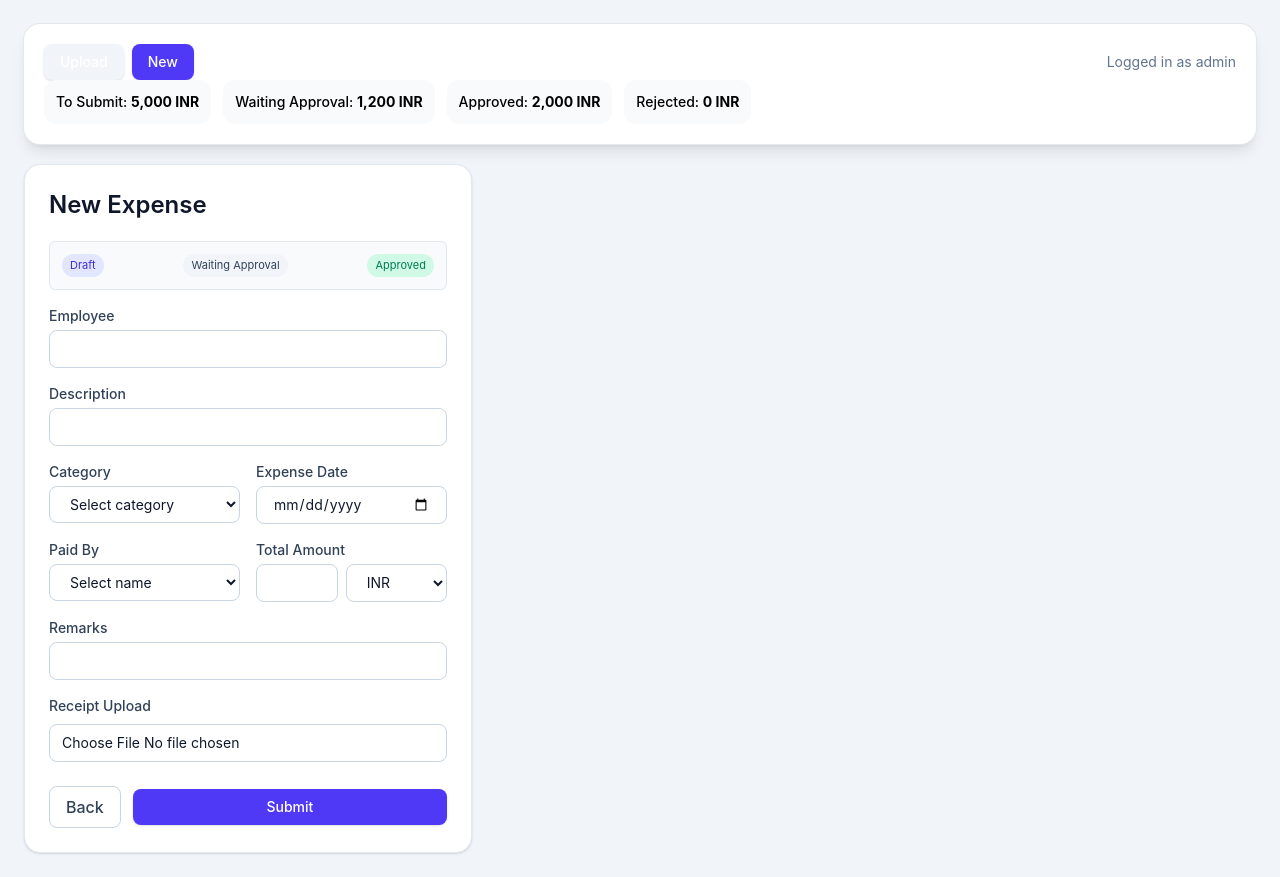
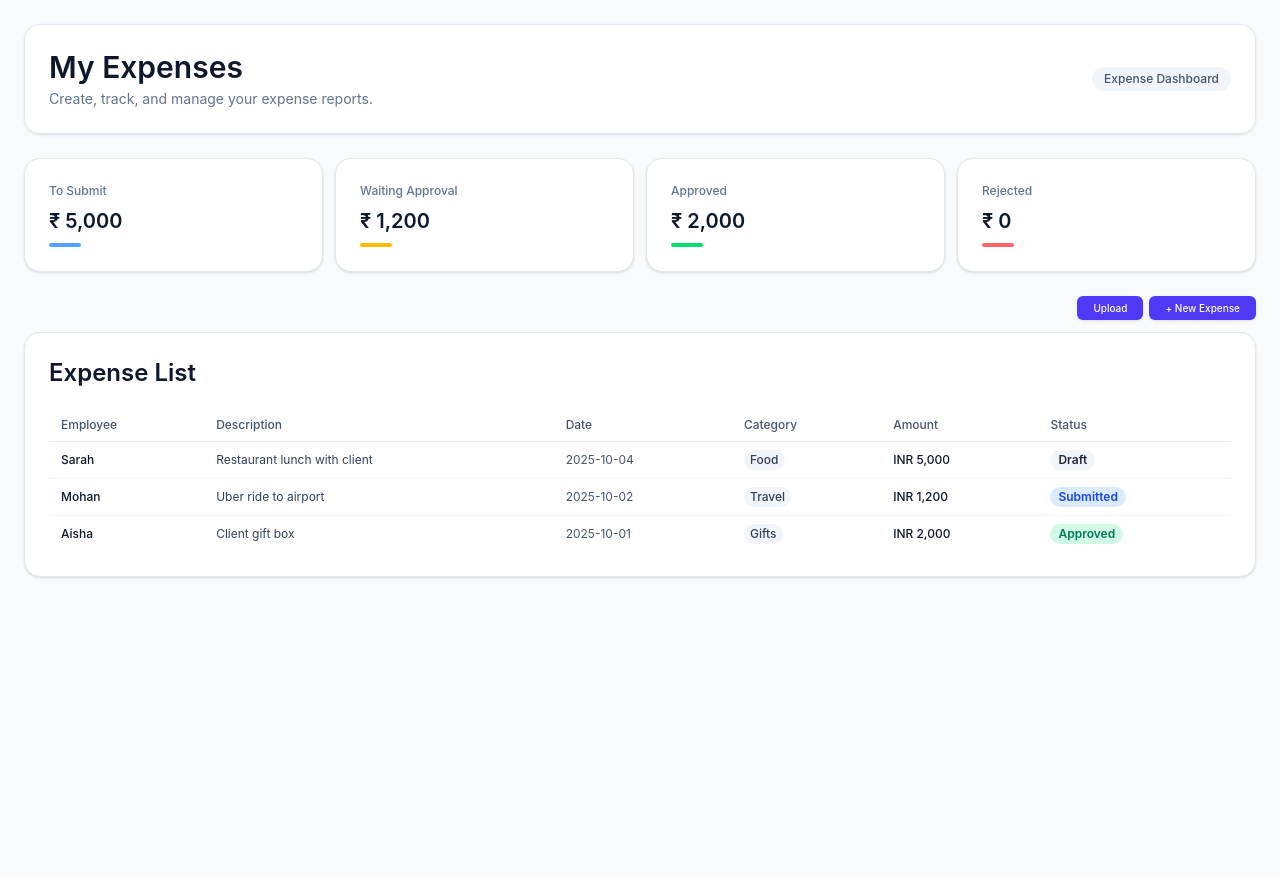
Before and after one commit to Pratik5252/odoo-hack-26-project, a React (Vite) app in the folder frontend/: page /expenses/new in a window 1280 px wide. After the commit the page ends 800 px from the top, so only its background shows below. Built offline with nearby package versions, Linux system fonts and the light colour scheme.

Commit message:
enhance the expense dashbaord

```diff
--- /dev/null
+++ b/frontend/src/components/ui/dialog.tsx
@@ -0,0 +1,63 @@
+import { useEffect } from "react";
+
+interface DialogProps {
+  isOpen: boolean;
+  onClose: () => void;
+  title?: string;
+  children: React.ReactNode;
+}
+
+export function Dialog({ isOpen, onClose, title, children }: DialogProps) {
+  useEffect(() => {
+    const handleEscape = (e: KeyboardEvent) => {
+      if (e.key === "Escape") {
+        onClose();
+      }
+    };
+
+    if (isOpen) {
+      document.addEventListener("keydown", handleEscape);
+      document.body.style.overflow = "hidden";
+    }
+
+    return () => {
+      document.removeEventListener("keydown", handleEscape);
+      document.body.style.overflow = "unset";
+    };
+  }, [isOpen, onClose]);
+
+  if (!isOpen) return null;
+
+  return (
+    <div className="fixed inset-0 z-50 flex items-center justify-center">
+      {/* Backdrop */}
+      <div
+        className="absolute inset-0 bg-black/50 dark:bg-black/70"
+        onClick={onClose}
+      />
+
+      {/* Dialog */}
+      <div className="relative z-50 max-h-[90vh] w-full max-w-2xl overflow-y-auto rounded-lg bg-white p-6 shadow-xl dark:bg-slate-900">
+        {/* Close Button */}
+        <button
+          onClick={onClose}
+          className="absolute right-4 top-4 text-slate-400 hover:text-slate-600 dark:text-slate-500 dark:hover:text-slate-300"
+        >
+          <svg className="h-5 w-5" fill="none" stroke="currentColor" viewBox="0 0 24 24">
+            <path strokeLinecap="round" strokeLinejoin="round" strokeWidth={2} d="M6 18L18 6M6 6l12 12" />
+          </svg>
+        </button>
+
+        {/* Title */}
+        {title && (
+          <h2 className="mb-4 pr-6 text-lg font-semibold text-slate-900 dark:text-white">
+            {title}
+          </h2>
+        )}
+
+        {/* Content */}
+        <div className="pr-2">{children}</div>
+      </div>
+    </div>
+  );
+}
--- a/frontend/src/features/expenses/components/ExpenseForm.tsx
+++ b/frontend/src/features/expenses/components/ExpenseForm.tsx
@@ -71,29 +71,39 @@ export function ExpenseForm({ onSave, onCancel }: ExpenseFormProps) {
   };
 
   return (
-    <Card title="New Expense">
-      <div className="rounded-md border border-slate-200 bg-slate-50 p-3 text-xs text-slate-600 dark:border-slate-700 dark:bg-slate-800 dark:text-slate-300">
-        <div className="flex items-center justify-between gap-2 text-[11px]">
-          <span className="rounded-full bg-indigo-100 px-2 py-1 text-indigo-700 dark:bg-indigo-900 dark:text-indigo-200">Draft</span>
-          <span className="rounded-full bg-slate-100 px-2 py-1 text-slate-700 dark:bg-slate-800 dark:text-slate-200">Waiting Approval</span>
-          <span className="rounded-full bg-emerald-100 px-2 py-1 text-emerald-700 dark:bg-emerald-900 dark:text-emerald-200">Approved</span>
-        </div>
-      </div>
-
-      <form onSubmit={handleSubmit} className="space-y-4 pt-4">
+    <Card className="max-w-none border-0 bg-transparent shadow-none">
+      <form onSubmit={handleSubmit} className="space-y-4">
         <div>
-          <Label htmlFor="employee">Employee</Label>
-          <Input id="employee" value={formState.employee} onChange={(e) => setFormState((p) => ({ ...p, employee: e.target.value }))} error={errors.employee} />
+          <Label htmlFor="employee">
+            Employee <span className="text-rose-500">*</span>
+          </Label>
+          <Input
+            id="employee"
+            placeholder="Enter employee name"
+            value={formState.employee}
+            onChange={(e) => setFormState((p) => ({ ...p, employee: e.target.value }))}
+            error={errors.employee}
+          />
         </div>
 
         <div>
-          <Label htmlFor="description">Description</Label>
-          <Input id="description" value={formState.description} onChange={(e) => setFormState((p) => ({ ...p, description: e.target.value }))} error={errors.description} />
+          <Label htmlFor="description">
+            Description <span className="text-rose-500">*</span>
+          </Label>
+          <Input
+            id="description"
+            placeholder="What was this expense for?"
+            value={formState.description}
+            onChange={(e) => setFormState((p) => ({ ...p, description: e.target.value }))}
+            error={errors.description}
+          />
         </div>
 
         <div className="grid gap-4 md:grid-cols-2">
           <div>
-            <Label htmlFor="category">Category</Label>
+            <Label htmlFor="category">
+              Category <span className="text-rose-500">*</span>
+            </Label>
             <Select id="category" value={formState.category} onChange={(e) => setFormState((p) => ({ ...p, category: e.target.value }))}>
               <option value="">Select category</option>
               {categories.map((cat) => (
@@ -104,12 +114,22 @@ export function ExpenseForm({ onSave, onCancel }: ExpenseFormProps) {
           </div>
 
           <div>
-            <Label htmlFor="date">Expense Date</Label>
-            <Input id="date" type="date" value={formState.date} onChange={(e) => setFormState((p) => ({ ...p, date: e.target.value }))} error={errors.date} />
+            <Label htmlFor="date">
+              Expense Date <span className="text-rose-500">*</span>
+            </Label>
+            <Input
+              id="date"
+              type="date"
+              value={formState.date}
+              onChange={(e) => setFormState((p) => ({ ...p, date: e.target.value }))}
+              error={errors.date}
+            />
           </div>
 
           <div>
-            <Label htmlFor="paidBy">Paid By</Label>
+            <Label htmlFor="paidBy">
+              Paid By <span className="text-rose-500">*</span>
+            </Label>
             <Select id="paidBy" value={formState.paidBy} onChange={(e) => setFormState((p) => ({ ...p, paidBy: e.target.value }))}>
               <option value="">Select name</option>
               {paidByList.map((item) => (
@@ -120,9 +140,19 @@ export function ExpenseForm({ onSave, onCancel }: ExpenseFormProps) {
           </div>
 
           <div>
-            <Label htmlFor="total">Total Amount</Label>
+            <Label htmlFor="total">
+              Total Amount <span className="text-rose-500">*</span>
+            </Label>
             <div className="flex gap-2">
-              <Input id="total" type="number" min={0} value={formState.amount} onChange={(e) => setFormState((p) => ({ ...p, amount: e.target.value }))} error={errors.amount} />
+              <Input
+                id="total"
+                type="number"
+                min={0}
+                placeholder="0"
+                value={formState.amount}
+                onChange={(e) => setFormState((p) => ({ ...p, amount: e.target.value }))}
+                error={errors.amount}
+              />
               <Select id="currency" value={formState.currency} onChange={(e) => setFormState((p) => ({ ...p, currency: e.target.value }))}>
                 {currencies.map((cur) => (<option key={cur} value={cur}>{cur}</option>))}
               </Select>
@@ -133,7 +163,12 @@ export function ExpenseForm({ onSave, onCancel }: ExpenseFormProps) {
 
         <div>
           <Label htmlFor="remarks">Remarks</Label>
-          <Input id="remarks" value={formState.remarks} onChange={(e) => setFormState((p) => ({ ...p, remarks: e.target.value }))} />
+          <Input
+            id="remarks"
+            placeholder="Any additional notes (optional)"
+            value={formState.remarks}
+            onChange={(e) => setFormState((p) => ({ ...p, remarks: e.target.value }))}
+          />
         </div>
 
         <div>
@@ -143,16 +178,22 @@ export function ExpenseForm({ onSave, onCancel }: ExpenseFormProps) {
             type="file"
             accept="image/*,application/pdf"
             onChange={(e) => setFormState((p) => ({ ...p, receipt: e.target.files ? e.target.files[0] : null }))}
-            className="mt-1 w-full rounded-lg border border-slate-300 bg-white px-3 py-2 text-sm text-slate-900 dark:border-slate-700 dark:bg-slate-800 dark:text-slate-100"
+            className="mt-1 w-full rounded-lg border border-slate-300 bg-white px-3 py-2 text-xs text-slate-900 file:mr-3 file:rounded file:border-0 file:bg-indigo-50 file:px-3 file:py-1.5 file:text-xs file:font-medium file:text-indigo-600 dark:border-slate-700 dark:bg-slate-800 dark:text-slate-100 dark:file:bg-indigo-900/20 dark:file:text-indigo-200"
           />
           {formState.receipt ? <p className="mt-1 text-xs text-slate-500 dark:text-slate-400">File: {formState.receipt.name}</p> : null}
         </div>
 
-        <div className="flex items-center justify-end gap-3 pt-2">
-          <button type="button" onClick={onCancel} className="rounded-lg border border-slate-300 px-4 py-2 font-medium text-slate-700 hover:bg-slate-100 dark:border-slate-700 dark:text-slate-200 dark:hover:bg-slate-800">
-            Back
+        <div className="flex items-center justify-end gap-2 border-t border-slate-200 pt-4 dark:border-slate-700">
+          <button
+            type="button"
+            onClick={onCancel}
+            className="!w-auto rounded px-3 py-1.5 text-xs font-medium text-slate-600 hover:bg-slate-100 dark:text-slate-300 dark:hover:bg-slate-800"
+          >
+            Cancel
           </button>
-          <Button type="submit" isLoading={isSubmitting}>Submit</Button>
+          <Button type="submit" className="!w-auto h-8 px-3 py-1 text-xs font-medium bg-indigo-600 hover:bg-indigo-700 shadow-none" isLoading={isSubmitting}>
+            Submit
+          </Button>
         </div>
       </form>
     </Card>
--- a/frontend/src/features/expenses/components/ExpenseTable.tsx
+++ b/frontend/src/features/expenses/components/ExpenseTable.tsx
@@ -6,36 +6,89 @@ interface ExpenseTableProps {
 }
 
 export function ExpenseTable({ expenses }: ExpenseTableProps) {
+  if (expenses.length === 0) {
     return (
-    <div className="w-full overflow-x-auto rounded-xl border border-slate-200 bg-white shadow-sm dark:border-slate-800 dark:bg-slate-900">
-      <table className="min-w-full table-auto text-left text-sm font-normal text-slate-700 dark:text-slate-200 w-full">
-        <thead className="border-b border-slate-200 bg-slate-50 text-xs uppercase tracking-wider dark:border-slate-700 dark:bg-slate-800">
-          <tr>
-            <th className="px-4 py-3">Employee</th>
-            <th className="px-4 py-3">Description</th>
-            <th className="px-4 py-3">Date</th>
-            <th className="px-4 py-3">Category</th>
-            <th className="px-4 py-3">Paid By</th>
-            <th className="px-4 py-3">Remarks</th>
-            <th className="px-4 py-3">Amount</th>
-            <th className="px-4 py-3">Status</th>
+      <div className="flex flex-col items-center justify-center rounded-lg border-2 border-dashed border-slate-200 py-12 dark:border-slate-700">
+        <p className="text-sm font-semibold text-slate-900 dark:text-white">No expenses yet</p>
+        <p className="mt-1 text-xs text-slate-500 dark:text-slate-400">Create your first expense to get started</p>
+      </div>
+    );
+  }
+
+  return (
+    <div>
+      {/* Desktop Table */}
+      <div className="hidden sm:block overflow-x-auto">
+        <table className="w-full text-left text-xs">
+          <thead>
+            <tr className="border-b border-slate-200 text-xs text-slate-600 dark:border-slate-700 dark:text-slate-400">
+              <th className="px-3 py-2 font-medium text-left">Employee</th>
+              <th className="px-3 py-2 font-medium text-left">Description</th>
+              <th className="px-3 py-2 font-medium text-left">Date</th>
+              <th className="px-3 py-2 font-medium text-left">Category</th>
+              <th className="px-3 py-2 font-medium text-left">Amount</th>
+              <th className="px-3 py-2 font-medium text-left">Status</th>
             </tr>
           </thead>
           <tbody>
             {expenses.map((expense) => (
-            <tr key={expense.id} className="border-b border-slate-200 dark:border-slate-800">
-              <td className="px-4 py-3">{expense.employee}</td>
-              <td className="px-4 py-3">{expense.description}</td>
-              <td className="px-4 py-3">{expense.date}</td>
-              <td className="px-4 py-3">{expense.category}</td>
-              <td className="px-4 py-3">{expense.paidBy}</td>
-              <td className="px-4 py-3">{expense.remarks}</td>
-              <td className="px-4 py-3">{expense.amount.toLocaleString()} {expense.currency}</td>
-              <td className="px-4 py-3"><Badge status={expense.status} /></td>
+              <tr key={expense.id} className="border-b border-slate-100 align-middle last:border-b-0 dark:border-slate-800 hover:bg-slate-50 dark:hover:bg-slate-800/50">
+                <td className="px-3 py-2">
+                  <span className="text-xs font-medium text-slate-900 dark:text-slate-100">{expense.employee}</span>
+                </td>
+                <td className="px-3 py-2">
+                  <span className="text-xs text-slate-700 dark:text-slate-300">{expense.description}</span>
+                </td>
+                <td className="px-3 py-2">
+                  <span className="text-xs text-slate-600 dark:text-slate-400">{expense.date}</span>
+                </td>
+                <td className="px-3 py-2">
+                  <span className="inline-flex rounded-full bg-slate-100 px-1.5 py-0.5 text-xs font-medium text-slate-700 dark:bg-slate-800 dark:text-slate-300">
+                    {expense.category}
+                  </span>
+                </td>
+                <td className="px-3 py-2">
+                  <span className="text-xs font-medium text-slate-900 dark:text-slate-100">
+                    {expense.currency} {expense.amount.toLocaleString()}
+                  </span>
+                </td>
+                <td className="px-3 py-2">
+                  <Badge status={expense.status} />
+                </td>
               </tr>
             ))}
           </tbody>
         </table>
       </div>
+
+      {/* Mobile Cards */}
+      <div className="space-y-3 sm:hidden">
+        {expenses.map((expense) => (
+          <div key={expense.id} className="rounded-lg border border-slate-200 bg-white p-3 dark:border-slate-700 dark:bg-slate-800">
+            <div className="mb-3 flex items-start justify-between gap-2">
+              <div className="flex-1">
+                <p className="text-xs font-semibold text-slate-900 dark:text-slate-100">{expense.employee}</p>
+                <p className="text-xs text-slate-600 dark:text-slate-400">{expense.description}</p>
+              </div>
+              <Badge status={expense.status} />
+            </div>
+            <div className="grid grid-cols-2 gap-2 text-xs">
+              <div>
+                <p className="font-medium text-slate-500 dark:text-slate-400">Date</p>
+                <p className="text-slate-900 dark:text-slate-100">{expense.date}</p>
+              </div>
+              <div>
+                <p className="font-medium text-slate-500 dark:text-slate-400">Category</p>
+                <p className="text-slate-900 dark:text-slate-100">{expense.category}</p>
+              </div>
+              <div className="col-span-2">
+                <p className="font-medium text-slate-500 dark:text-slate-400">Amount</p>
+                <p className="font-semibold text-slate-900 dark:text-slate-100">{expense.currency} {expense.amount.toLocaleString()}</p>
+              </div>
+            </div>
+          </div>
+        ))}
+      </div>
+    </div>
   );
 }
--- a/frontend/src/features/expenses/pages/ExpenseDashboardPage.tsx
+++ b/frontend/src/features/expenses/pages/ExpenseDashboardPage.tsx
@@ -1,7 +1,7 @@
-import { useMemo, useState } from "react";
-import { useNavigate, useLocation } from "react-router-dom";
+import { useMemo, useState, useRef } from "react";
 import { Card } from "../../../components/ui/card";
 import { Button } from "../../../components/ui/button";
+import { Dialog } from "../../../components/ui/dialog";
 import { ExpenseTable } from "../components/ExpenseTable";
 import { ExpenseForm } from "../components/ExpenseForm";
 import { mockExpenses } from "../data/mockExpenses";
@@ -17,54 +17,115 @@ const initialSummary = (expenses: ExpenseItem[]) => {
 
 export function ExpenseDashboardPage() {
   const [expenses, setExpenses] = useState<ExpenseItem[]>(mockExpenses);
-  const navigate = useNavigate();
-  const location = useLocation();
-  const isNewExpense = location.pathname.endsWith("/new");
+  const [showFormDialog, setShowFormDialog] = useState(false);
+  const fileInputRef = useRef<HTMLInputElement>(null);
 
   const summary = useMemo(() => initialSummary(expenses), [expenses]);
 
   const addExpense = (expense: ExpenseItem) => {
     setExpenses((prev) => [expense, ...prev]);
-    navigate("/expenses");
+    setShowFormDialog(false);
   };
 
-  const backToList = () => navigate("/expenses");
+  const closeFormDialog = () => setShowFormDialog(false);
+
+  const handleUploadClick = () => {
+    fileInputRef.current?.click();
+  };
+
+  const handleFileSelect = (event: React.ChangeEvent<HTMLInputElement>) => {
+    const file = event.target.files?.[0];
+    if (file) {
+      alert(`File uploaded: ${file.name}\nNote: File processing will be implemented in the backend.`);
+      // Reset the input
+      event.target.value = "";
+    }
+  };
 
   return (
-    <div className="min-h-screen bg-slate-100 p-6 dark:bg-slate-950">
-      <div className="mx-auto w-full max-w-7xl space-y-5">
-        <div className="rounded-2xl bg-white p-5 shadow-lg ring-1 ring-slate-200 dark:bg-slate-900 dark:ring-slate-800">
-          <div className="flex flex-wrap items-center justify-between gap-2">
-            <div className="flex items-center gap-2">
-              <Button onClick={() => {}} className="bg-slate-100 text-slate-700 hover:bg-slate-200 dark:bg-slate-800 dark:text-slate-200 dark:hover:bg-slate-700">Upload</Button>
-              <Button onClick={() => navigate("/expenses/new")} className="bg-indigo-600 text-white hover:bg-indigo-700 dark:bg-indigo-500 dark:hover:bg-indigo-600">New</Button>
+    <div className="min-h-screen bg-slate-50 p-4 dark:bg-slate-950 sm:p-6">
+      <div className="mx-auto w-full max-w-7xl space-y-6">
+        {/* Header */}
+        <Card className="max-w-none bg-white/95 backdrop-blur dark:bg-slate-900/95">
+          <div className="flex flex-col justify-between gap-4 sm:flex-row sm:items-center">
+            <div>
+              <h1 className="text-2xl font-semibold text-slate-900 dark:text-white sm:text-3xl">My Expenses</h1>
+              <p className="mt-1 text-sm text-slate-500 dark:text-slate-300">Create, track, and manage your expense reports.</p>
             </div>
-            <span className="text-sm text-slate-500 dark:text-slate-400">Logged in as admin</span>
+            <span className="rounded-full bg-slate-100 px-3 py-1 text-xs font-medium text-slate-600 dark:bg-slate-800 dark:text-slate-300">
+              Expense Dashboard
+            </span>
           </div>
+        </Card>
 
-          <div className="flex flex-wrap gap-3">
-            <div className="rounded-xl bg-slate-50 p-3 text-sm font-medium dark:bg-slate-800">
-              To Submit: <span className="font-bold">{summary.Draft.toLocaleString()} INR</span>
+        {/* Summary Cards */}
+        <div className="grid gap-3 grid-cols-1 sm:grid-cols-2 lg:grid-cols-4">
+          <Card className="max-w-none">
+            <div className="space-y-2">
+              <p className="text-xs font-medium text-slate-500 dark:text-slate-400">To Submit</p>
+              <p className="text-xl font-semibold text-slate-900 dark:text-white">₹ {summary.Draft.toLocaleString()}</p>
+              <div className="h-1 w-8 bg-blue-400 rounded-full"></div>
             </div>
-            <div className="rounded-xl bg-slate-50 p-3 text-sm font-medium dark:bg-slate-800">
-              Waiting Approval: <span className="font-bold">{summary.Submitted.toLocaleString()} INR</span>
+          </Card>
+          <Card className="max-w-none">
+            <div className="space-y-2">
+              <p className="text-xs font-medium text-slate-500 dark:text-slate-400">Waiting Approval</p>
+              <p className="text-xl font-semibold text-slate-900 dark:text-white">₹ {summary.Submitted.toLocaleString()}</p>
+              <div className="h-1 w-8 bg-amber-400 rounded-full"></div>
             </div>
-            <div className="rounded-xl bg-slate-50 p-3 text-sm font-medium dark:bg-slate-800">
-              Approved: <span className="font-bold">{summary.Approved.toLocaleString()} INR</span>
+          </Card>
+          <Card className="max-w-none">
+            <div className="space-y-2">
+              <p className="text-xs font-medium text-slate-500 dark:text-slate-400">Approved</p>
+              <p className="text-xl font-semibold text-slate-900 dark:text-white">₹ {summary.Approved.toLocaleString()}</p>
+              <div className="h-1 w-8 bg-green-400 rounded-full"></div>
             </div>
-            <div className="rounded-xl bg-slate-50 p-3 text-sm font-medium dark:bg-slate-800">
-              Rejected: <span className="font-bold">{summary.Rejected.toLocaleString()} INR</span>
+          </Card>
+          <Card className="max-w-none">
+            <div className="space-y-2">
+              <p className="text-xs font-medium text-slate-500 dark:text-slate-400">Rejected</p>
+              <p className="text-xl font-semibold text-slate-900 dark:text-white">₹ {summary.Rejected.toLocaleString()}</p>
+              <div className="h-1 w-8 bg-red-400 rounded-full"></div>
             </div>
-          </div>
+          </Card>
         </div>
 
-        {isNewExpense ? (
-          <ExpenseForm onSave={addExpense} onCancel={backToList} />
-        ) : (
-          <Card title="Expense List">
+        {/* Main Content */}
+        <div className="space-y-3">
+          <div className="flex items-center justify-end gap-1.5">
+            <Button
+              onClick={handleUploadClick}
+              className="!w-auto h-6 rounded-md bg-indigo-600 px-2 py-0.5 text-[10px] font-medium text-white shadow-none hover:bg-indigo-700 dark:bg-indigo-600 dark:hover:bg-indigo-700"
+            >
+              Upload
+            </Button>
+            <input
+              ref={fileInputRef}
+              type="file"
+              accept=".csv,.xlsx,.xls,.json"
+              onChange={handleFileSelect}
+              className="hidden"
+            />
+            <Button
+              onClick={() => setShowFormDialog(true)}
+              className="!w-auto h-6 rounded-md px-2 py-0.5 text-[10px] font-medium shadow-none"
+            >
+              + New Expense
+            </Button>
+          </div>
+          <Card title="Expense List" className="max-w-none">
             <ExpenseTable expenses={expenses} />
           </Card>
-        )}
+        </div>
+
+        {/* New Expense Dialog */}
+        <Dialog
+          isOpen={showFormDialog}
+          onClose={closeFormDialog}
+          title="New Expense"
+        >
+          <ExpenseForm onSave={addExpense} onCancel={closeFormDialog} />
+        </Dialog>
       </div>
     </div>
   );
```
Lines whose indentation alone changed are shown as unchanged.
